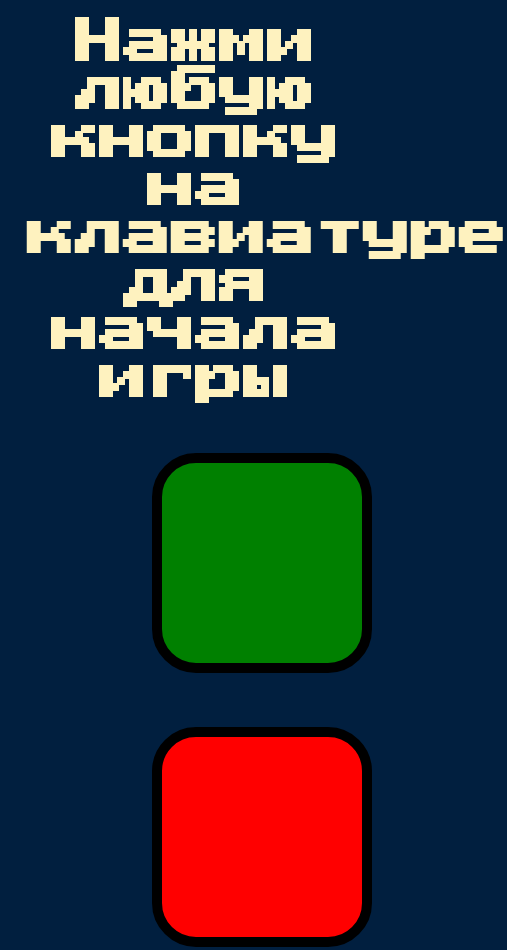
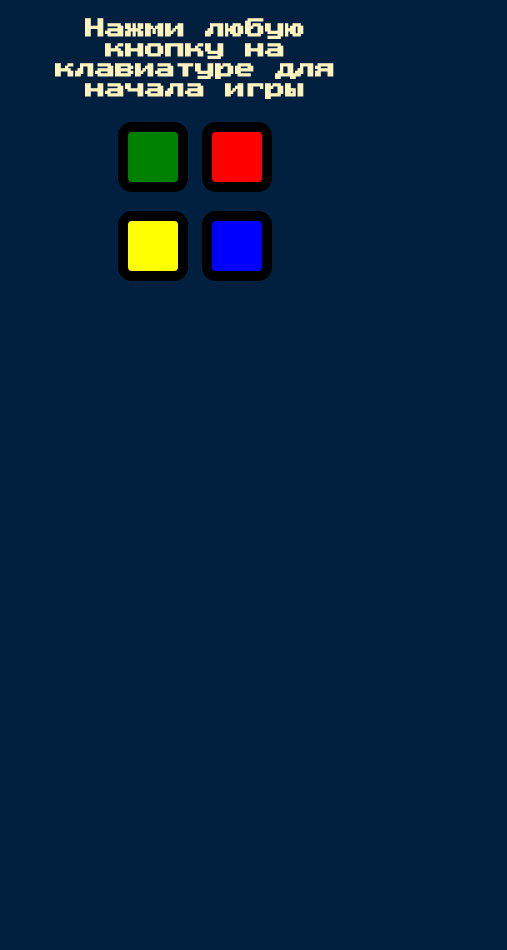
Before and after one commit to V0000DY/Simon_game, a plain HTML site: page index.html in a window 390 px wide. Shown: the top 950 px of the page, 507 px wide, since content can reach past the window. After the commit the page ends 844 px from the top, so only its background shows below. Drawn offline with nearby package versions, Linux system fonts and the light colour scheme.

Commit message:
update CSS

```diff
--- a/styles.css
+++ b/styles.css
@@ -85,3 +85,35 @@ body {
   box-shadow: 0 0 20px white;
   background-color: grey;
 }
+
+@media (max-width: 1210px) {
+  #level-title {
+    font-size: 40px;
+  }
+
+  .btn {
+    margin: 15px;
+    height: 100px;
+    width: 100px;
+  }
+
+  .row {
+    margin: 15px;
+  }
+}
+
+@media (max-width: 820px) {
+  #level-title {
+    font-size: 20px;
+  }
+
+  .btn {
+    margin: 5px;
+    height: 50px;
+    width: 50px;
+  }
+
+  .row {
+    margin: 5px;
+  }
+}
```
